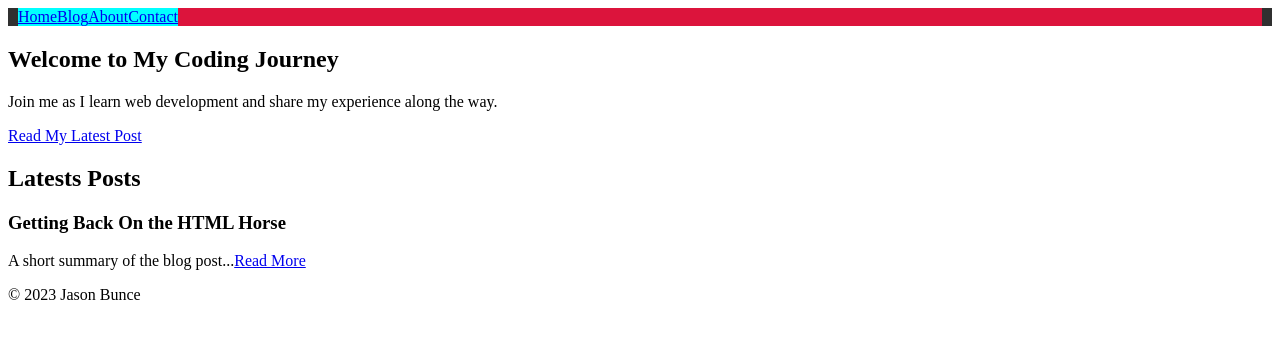
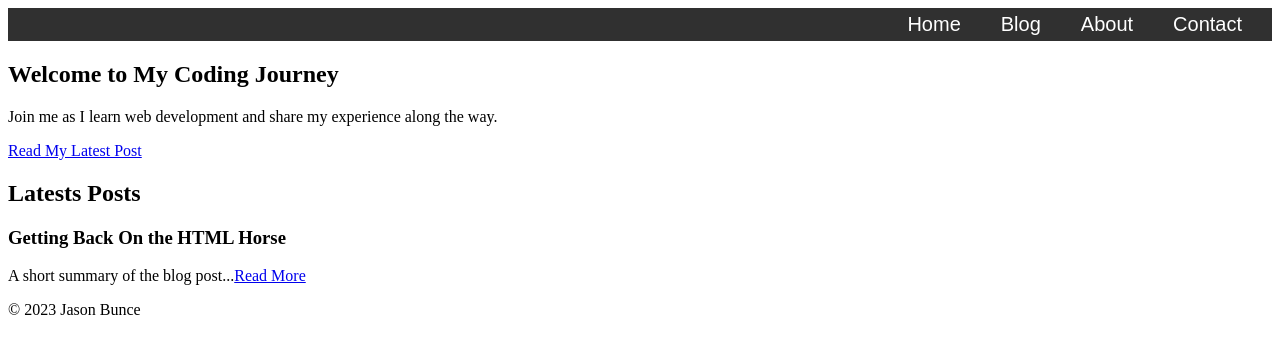
Before and after one commit to JasonBrunch/Blog, a plain HTML site: page index.html in a window 1280 px wide. Drawn offline with Linux system fonts and the light colour scheme.

Commit message:
Updated the CSS - Needs design work

```diff
--- a/styles.css
+++ b/styles.css
@@ -8,14 +8,27 @@
     /* Styles for the ul */
     list-style-type: none;
     padding: 0;
-    background-color: crimson;
+    /*background-color: crimson;*/
     display: flex;
-    margin: 0 10px
+    justify-content: flex-end;
+    margin: 0 10px;
+
+
+
 }
 
 .navList li {
     /* Styles for the li elements within .navList */
-    background-color: aqua;
+    /*background-color: aqua;*/
+    margin: 5px 20px;
+    font-family: Arial, Helvetica, sans-serif;
+    font-size: 20px;
+
+
+}
+.navList li a {
+    color: white;
+    text-decoration: none; /* Removes the underline */
 }
 @media (max-width: 600px){
     .navList{
```
